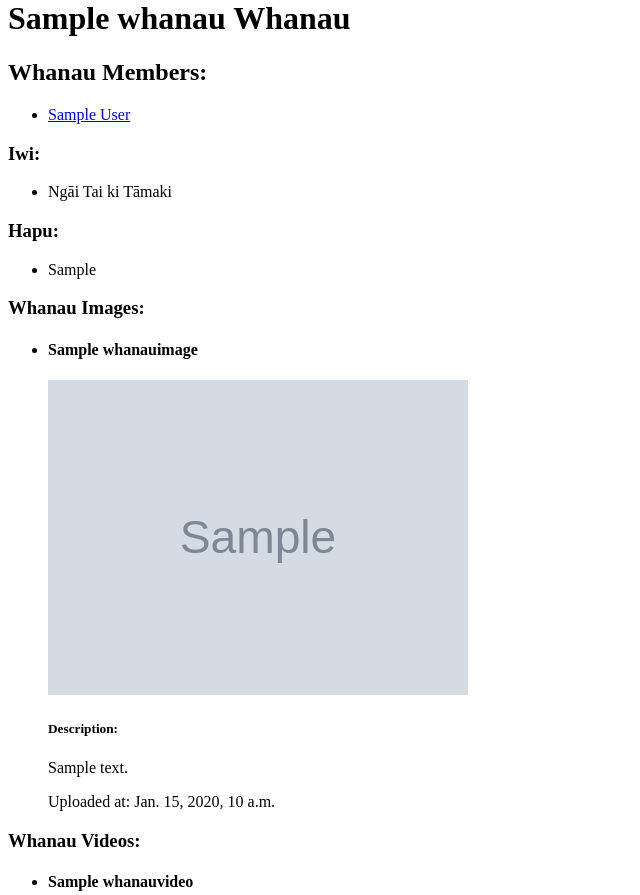
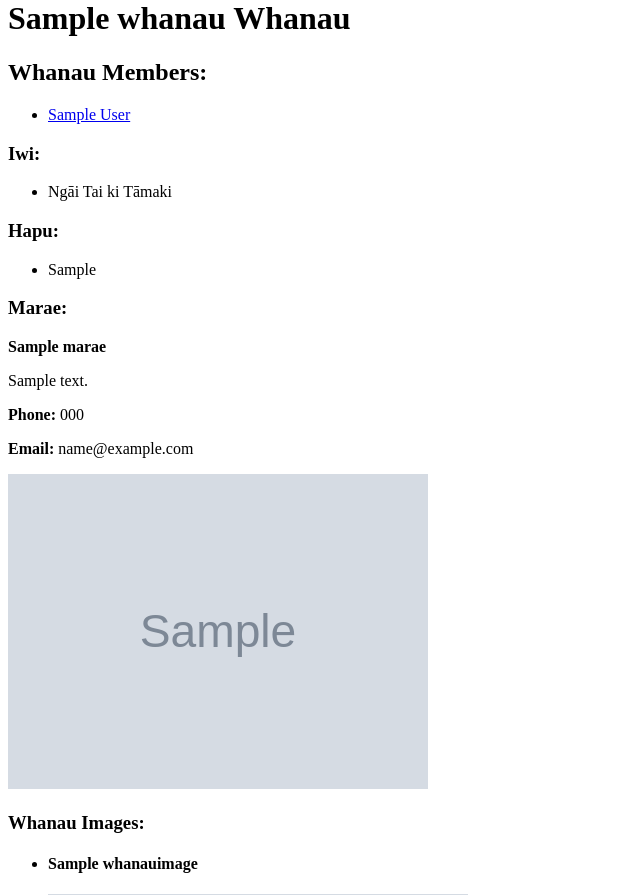
Before and after one commit to katene30/whakapapa-hau, a Django app: page /whanau/1 in a window 1280 px wide. Shown: the part 21-916 px from the top of the page, without its empty margins (0-640 px from the left). Run offline with Django 4.2, Linux system fonts and the light colour scheme; tables that the repository leaves empty hold one stand-in row (values such as "Sample post"); grey boxes marked "Sample" are stand-in pictures.

Commit message:
added marae and added it to whanau

```diff
--- a/familytree/admin.py
+++ b/familytree/admin.py
@@ -4,7 +4,7 @@ from django.utils.html import format_html_join
 from django.utils.safestring import mark_safe
 from django.db.models import Q
 
-from .models import Person, Relationship, PersonMedia, PersonIwi, PersonHapu, PersonDocument, PersonVideo, Whanau, WhanauDocument, WhanauHapu, WhanauIwi, WhanauStory, WhanauVideo, WhanauWaiata, WhanauHaka, WhanauImage, WhanauStoryImage
+from .models import Marae, Person, Relationship, PersonMedia, PersonIwi, PersonHapu, PersonDocument, PersonVideo, Whanau, WhanauDocument, WhanauHapu, WhanauIwi, WhanauStory, WhanauVideo, WhanauWaiata, WhanauHaka, WhanauImage, WhanauStoryImage
 
 class PersonForm(forms.ModelForm):
 
@@ -160,3 +160,4 @@ class WhanauAdmin(admin.ModelAdmin):
 admin.site.register(Person, PersonAdmin)
 admin.site.register(Relationship)
 admin.site.register(Whanau, WhanauAdmin)
+admin.site.register(Marae)
--- a/familytree/models.py
+++ b/familytree/models.py
@@ -185,9 +185,26 @@ class PersonHapu(models.Model):
         verbose_name = "Hapu"
         verbose_name_plural = "Hapu"
 
+class Marae(models.Model):
+    name = models.CharField(max_length=200)
+    physical_address = models.CharField(max_length=255)
+    image = models.ImageField(null=True, blank=True)
+
+    # Contact information
+    phone_number = models.CharField(max_length=20, null=False, blank=True, default="")
+    email = models.EmailField(null=True, blank=True)
+
+    def __str__(self):
+        return self.name
+
+    class Meta:
+        verbose_name_plural = "Marae"
+
 class Whanau(models.Model):
     name = models.CharField(max_length=100, unique=True)
     members = models.ManyToManyField(Person, related_name='whanau')
+    marae = models.ForeignKey(Marae, on_delete=models.CASCADE, blank=True, null=True)
+
 
     def get_url(self):
         return reverse('whanau-by-id', kwargs={'id': self.id})
@@ -278,6 +295,9 @@ class WhanauHaka(VideoMixin, models.Model):
         abstract = False
         verbose_name_plural = "Haka"
 
+
+
+
 # Under review if it's important enough to keep. Whether we want it now or later
 # Needs evaluating the value of this feature
 class WhanauStory(models.Model):
--- a/familytree/templates/whanau.html
+++ b/familytree/templates/whanau.html
@@ -31,6 +31,34 @@
             {%endfor%}
         </ul>
     {% endif %}
+
+    {% if whanau.marae %}
+        <h3>Marae:</h3>
+        <div>
+            <b>{{ whanau.marae.name }}</b>
+        </div>
+        <div>
+            <p>{{ whanau.marae.physical_address }}</p>
+        </div>
+        {% if whanau.marae.phone_number or whanau.marae.email %}
+            <div class="contact-information">
+                {% if whanau.marae.phone_number %}
+                    <p><b>Phone:</b> {{ whanau.marae.phone_number }}</p>
+                {% endif %}
+                {% if whanau.marae.email %}
+                    <p><b>Email:</b> {{ whanau.marae.email }}</p>
+                {% endif %}
+            </div>
+        {% endif %}
+
+        {% if whanau.marae.image %}
+            {% with marae_image=whanau.marae.image%}
+                <img src="{{marae_image.url}}" alt="{{marae_image.alt_text}}" style="height:315px;">
+            {% endwith %}
+        {% endif %}
+
+    {% endif %}
+
 
     {% if whanau.images.all %}
         <h3>Whanau Images:</h3>
```
Also changed, not shown: familytree/migrations/0036_marae_whanau_marae.py (added).
